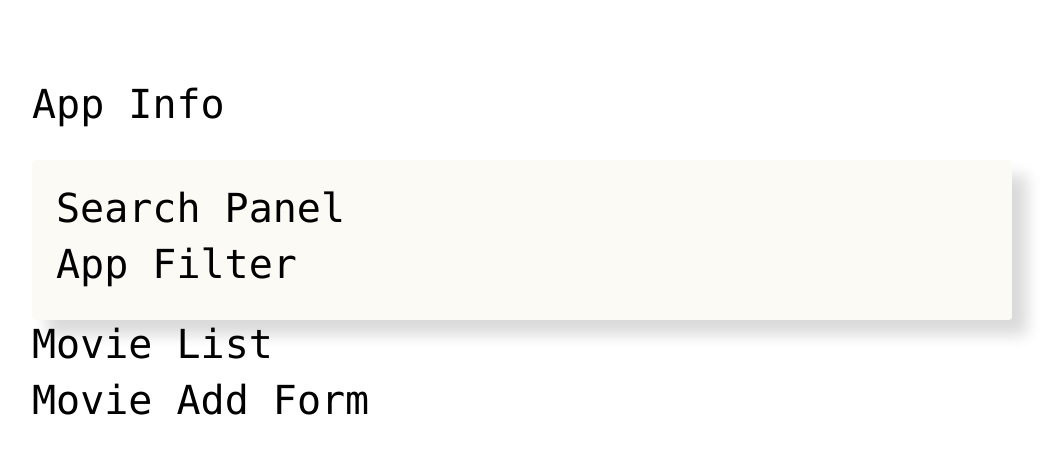
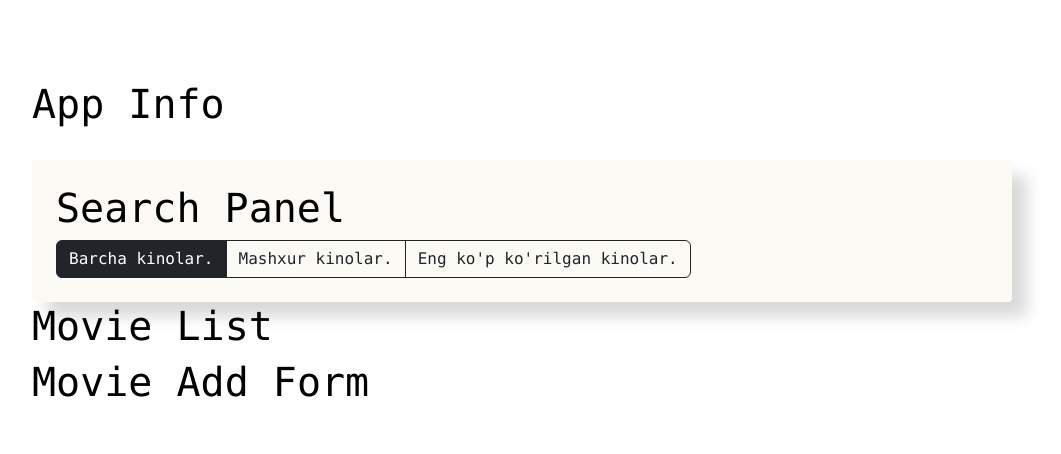
Before and after one commit to bobur2308/MovieApp, a Vue app: page / in a window 1280 px wide. Shown: the top 454 px of the page, without its empty margins (118-1179 px from the left). Built offline with nearby package versions, Linux system fonts and the light colour scheme.

Commit message:
Update AppFilter.vue

```diff
--- a/src/components/app-filter/AppFilter.vue
+++ b/src/components/app-filter/AppFilter.vue
@@ -3,8 +3,10 @@
 </script>
 
 <template>
-  <div>
-    <h1>App Filter</h1>
+  <div class="btn-group">
+    <button class="btn btn-dark" type="button">Barcha kinolar.</button>
+    <button class="btn btn-outline-dark" type="button">Mashxur kinolar.</button>
+    <button class="btn btn-outline-dark" type="button">Eng ko'p ko'rilgan kinolar.</button>
   </div>
 </template>
 
```
